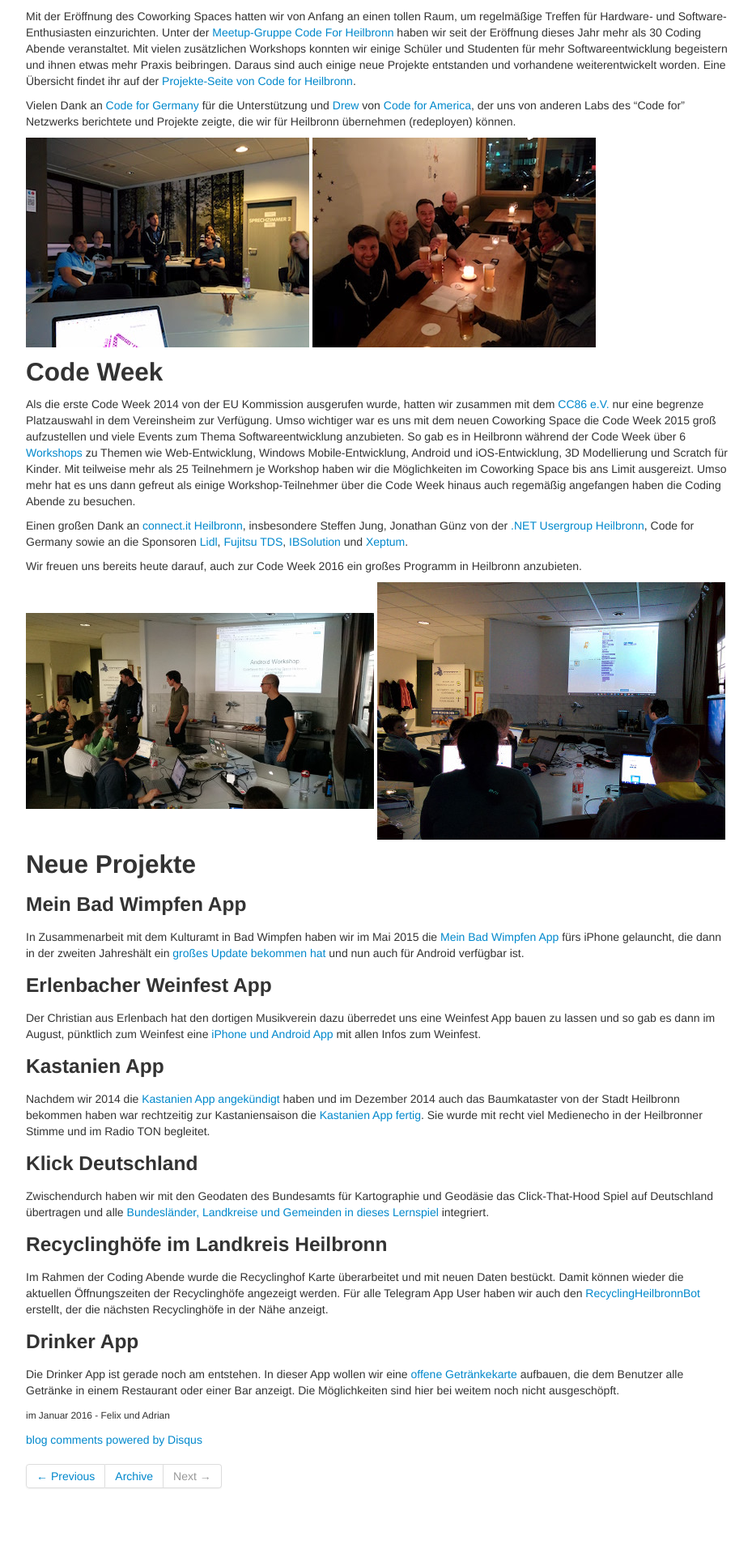
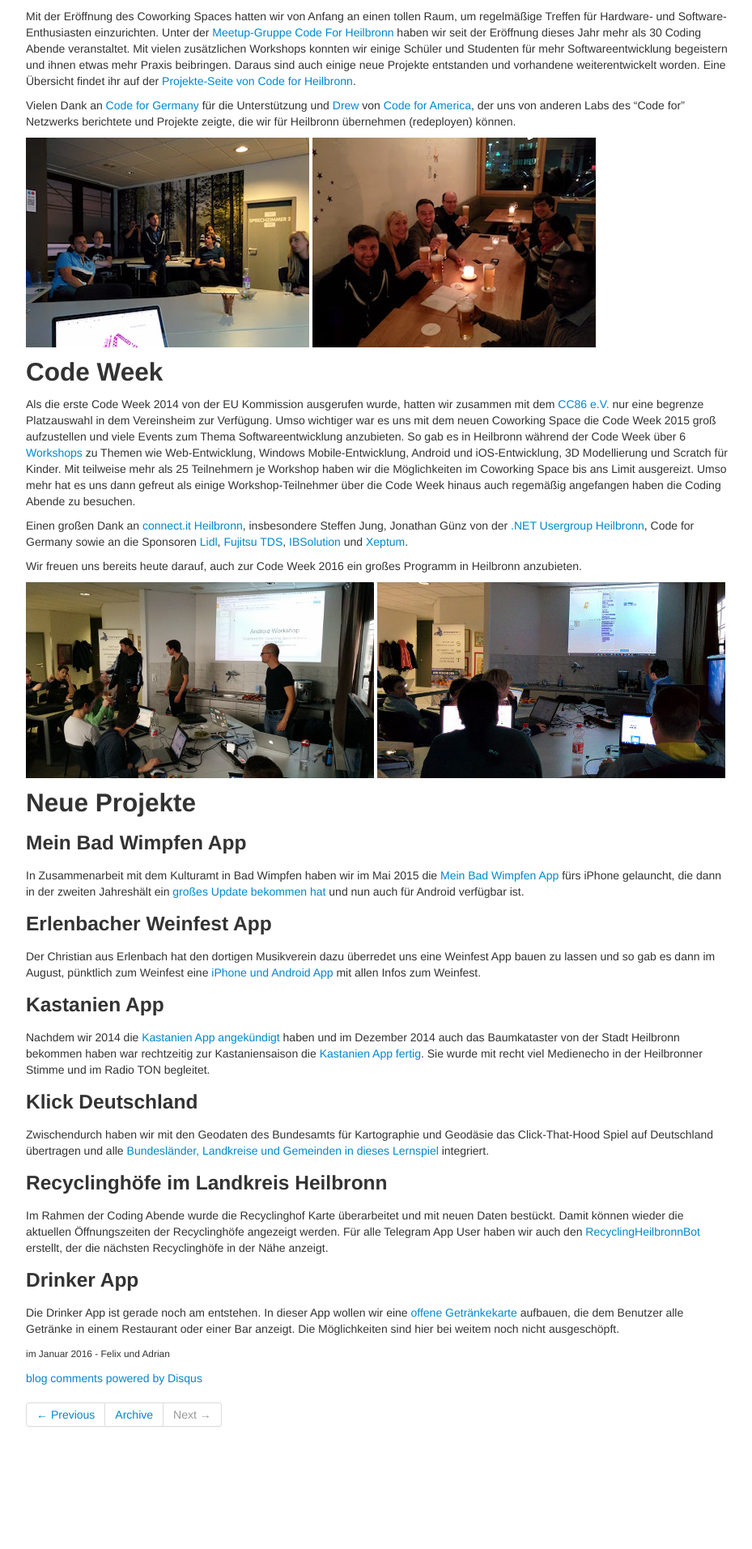
Before and after one commit to opendatalab-de/blog, a Jekyll site: the page built from _posts/2016/2016-01-19-rueckblick-open-data-coworking.md, in a window 1280 px wide. Shown: the part 2710-4623 px from the top of the page at 81% size, without its empty margins (23-952 px from the left). Built offline with Jekyll 4.4.1, drawn with Linux system fonts in a browser that asks for light colours; comment, search, counter and statistics services are not loaded; after the commit the page ends 4547 px from its top, so only the background shows below that.

Commit message:
annual report update

```diff
--- a/_posts/2016/2016-01-19-rueckblick-open-data-coworking.md
+++ b/_posts/2016/2016-01-19-rueckblick-open-data-coworking.md
@@ -104,7 +104,7 @@ Sponsoren [Lidl](http://www.it-bei-lidl.com/), [Fujitsu TDS](http://tds.fujitsu.
 Wir freuen uns bereits heute darauf, auch zur Code Week 2016 ein großes Programm in Heilbronn anzubieten.
 
 ![Code Week]({{ BASE_PATH }}/assets/codeweek/android-1.jpg )
-![Code Week]({{ BASE_PATH }}/assets/codeweek/scratch-3.jpg )
+![Code Week]({{ BASE_PATH }}/assets/jahr2015/jr_codeweek_scratch.jpg )
 
 ## Neue Projekte
 
```
Also changed, not shown: assets/jahr2015/jr_codeweek_scratch.jpg (added).
